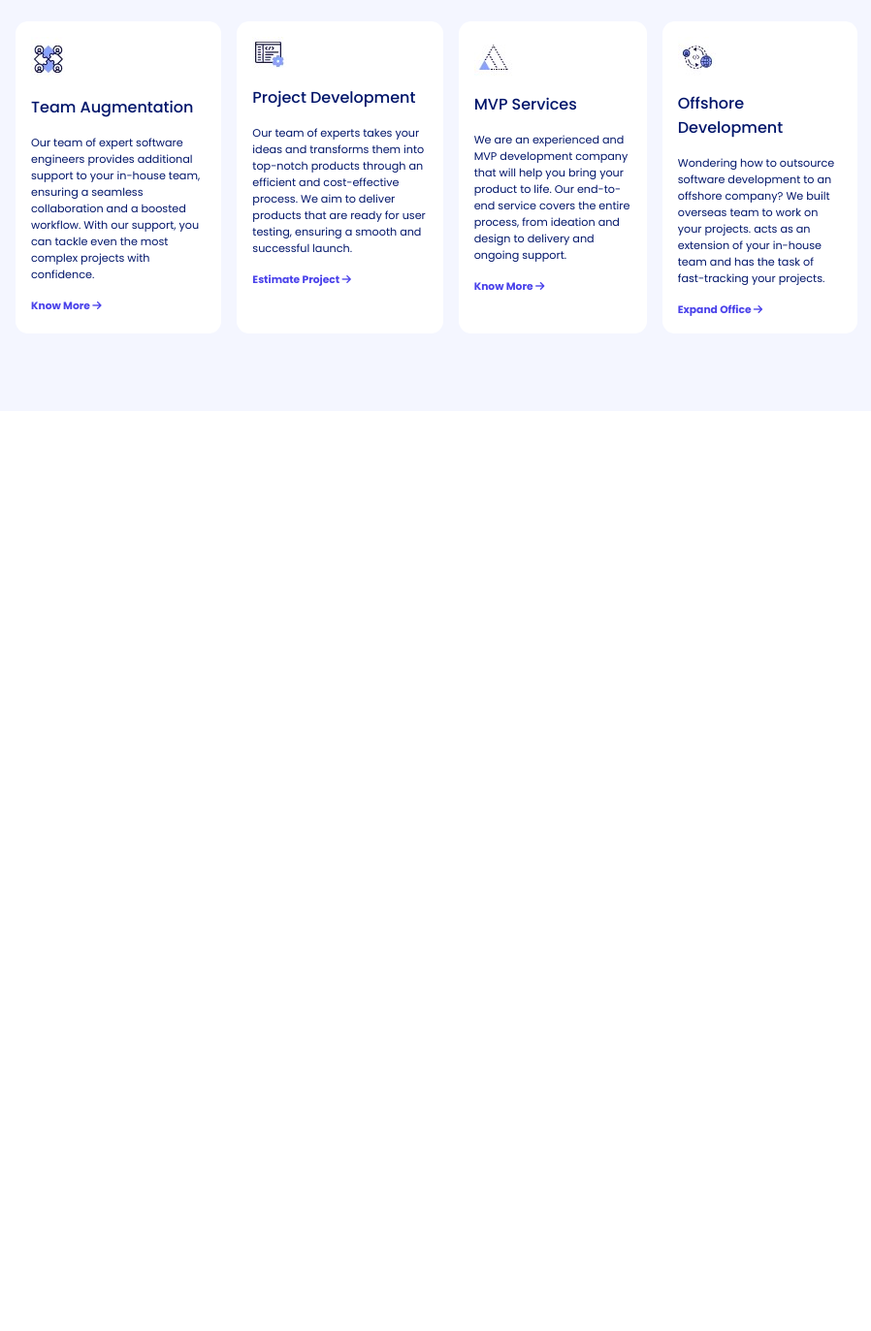
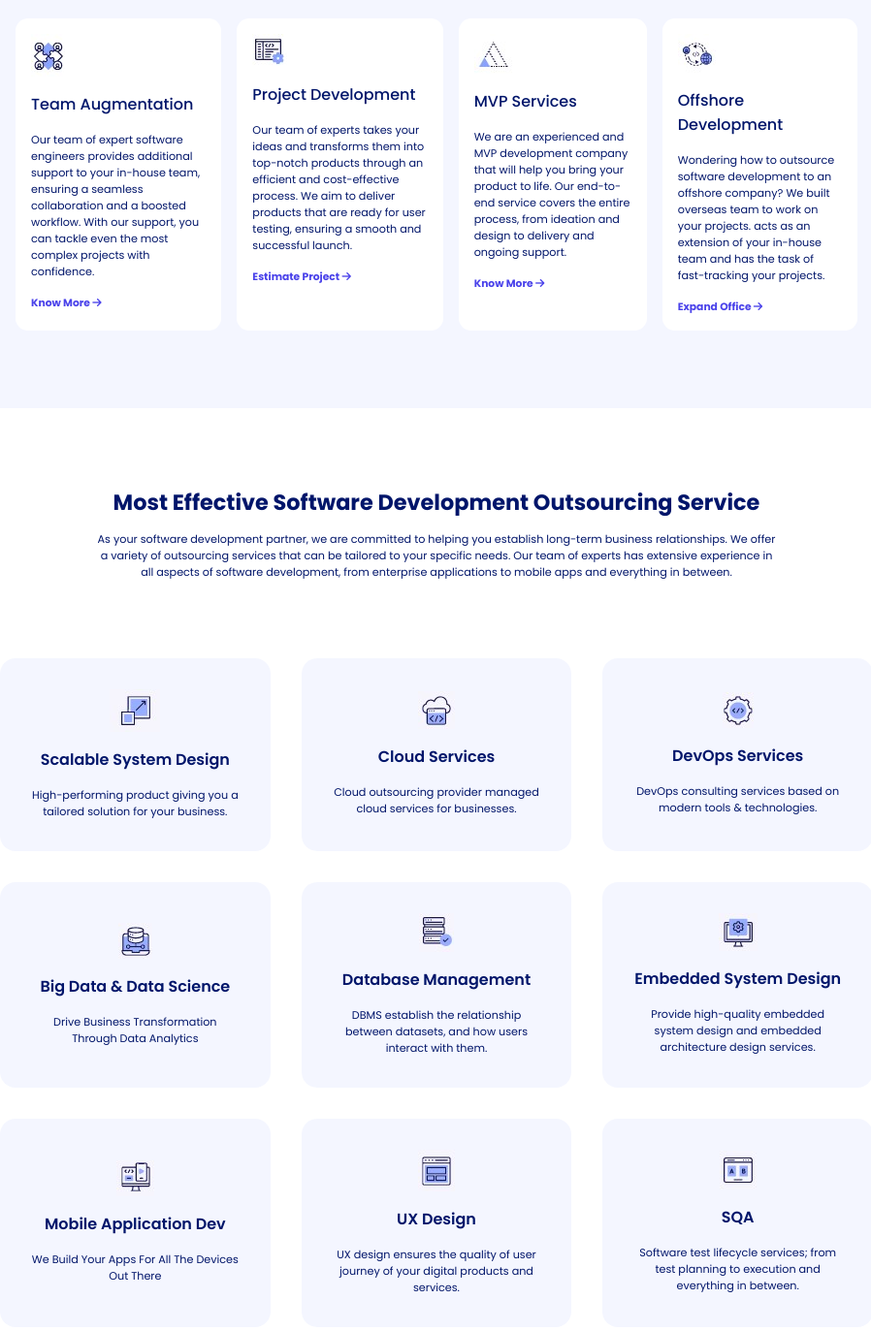
Before and after one commit to nayemislam2124/clone-vivasoft, a plain HTML site: page index.html in a window 1280 px wide. Shown: the part 922-2295 px from the top of the page at 97% size, without its empty margins (190-1088 px from the left). Before the commit the page ends 1346 px from the top, so only its background shows below. Drawn offline with Linux system fonts and the light colour scheme.

Commit message:
section design add

```diff
--- a/index.html
+++ b/index.html
@@ -110,6 +110,61 @@
             </div>
         </section>
         <!-- section 2 end -->
+        <!-- section 3 start  -->
+        <section>
+            <div class="section-header">
+                <h1 class="primary-h1">Most Effective Software Development Outsourcing Service</h1>
+                <p class="primary-p">As your software development partner, we are committed to helping you establish long-term business relationships. We offer a variety of outsourcing services that can be tailored to your specific needs. Our team of experts has extensive experience in all aspects of software development, from enterprise applications to mobile apps and everything in between.</p>
+            </div>
+            <div class="section-3-item-container">
+                <div class="section-3-items-text">
+                    <img src="image/group5.jpg" alt="">
+                    <h4>Scalable System Design</h4>
+                    <p class="primary-p">High-performing product giving you a tailored solution for your business. </p>
+                </div>
+                <div class="section-3-items-text">
+                    <img src="image/group6.jpg" alt="">
+                    <h4>Cloud Services</h4>
+                    <p class="primary-p">Cloud outsourcing provider managed cloud services for businesses. </p>
+                </div>
+                <div class="section-3-items-text">
+                    <img src="image/group7.jpg" alt="">
+                    <h4>DevOps Services</h4>
+                    <p class="primary-p">DevOps consulting services based on modern tools & technologies. </p>
+                </div>
+                <div class="section-3-items-text">
+                    <img src="image/group8.jpg" alt="">
+                    <h4>Big Data & Data Science</h4>
+                    <p class="primary-p">Drive Business Transformation Through Data Analytics </p>
+                </div>
+                <div class="section-3-items-text">
+                    <img src="image/group9.jpg" alt="">
+                    <h4>Database Management</h4>
+                    <p class="primary-p">DBMS establish the relationship between datasets, and how users interact with them.  </p>
+                </div>
+                <div class="section-3-items-text">
+                    <img src="image/group10.jpg" alt="">
+                    <h4>Embedded System Design</h4>
+                    <p class="primary-p">Provide high-quality embedded system design and embedded architecture design services.</p>
+                </div>
+                <div class="section-3-items-text">
+                    <img src="image/group11.jpg" alt="">
+                    <h4>Mobile Application Dev</h4>
+                    <p class="primary-p">We Build Your Apps For All The Devices Out There</p>
+                </div>
+                <div class="section-3-items-text">
+                    <img src="image/group12.jpg" alt="">
+                    <h4>UX Design</h4>
+                    <p class="primary-p">UX design ensures the quality of user journey of your digital products and services.  </p>
+                </div>
+                <div class="section-3-items-text" id="last">
+                    <img src="image/group13.jpg" alt="">
+                    <h4>SQA</h4>
+                    <p class="primary-p">Software test lifecycle services; from test planning to execution and everything in between. </p>
+                </div>
+            </div>
+        </section>
+        <!-- section 3 end -->
     </main>
     <footer>
 
--- a/style.css
+++ b/style.css
@@ -149,6 +149,36 @@ header .navbar ul li a:hover{
     color:#4A42EA;
 }
 /* section 2 end */
+/* section 3 start  */
+.section-header h1{
+    font-size:1.4rem;
+    margin-bottom:0.8rem;
+}
+.section-3-item-container{
+    max-width: 900px;
+    display:grid;
+    grid-template-columns:repeat(3,1fr);
+    margin:1rem auto;
+    gap:2rem;
+}
+.section-3-items-text{
+    display:flex;
+    flex-direction:column;
+    justify-content:center;
+    align-items:center;
+    gap:1rem;
+    background-color:#c4d0ff30;
+    padding:2rem;
+    border-radius:1rem;
+}
+.section-3-items-text h4{
+    color:#00156A;
+    font-weight:600;
+}
+.section-3-items-text p{
+    text-align:center;
+}
+/* section 3 end*/
 /* responsive tablet approach start  */
 @media screen and (min-width: 576px) and (max-width: 992px){
     header{
@@ -205,6 +235,14 @@ header .navbar ul li a:hover{
     .section-2-items-text{
         gap:1rem;justify-content:center;
         align-items:center;
+    }
+    .section-3-item-container{
+        grid-template-columns:repeat(2,1fr);
+        width:90%;
+        gap:2rem;
+    }
+    .section-3-items-text{
+        gap:1rem;
     }
 }
 /* responsive tablet approach end */
@@ -263,5 +301,13 @@ header .navbar ul li a:hover{
     .section-2-items-text{
         gap:0.9rem;
     }
+    .section-3-item-container{
+        grid-template-columns:repeat(1,1fr);
+        width:90%;
+        gap:2rem;
+    }
+    .section-3-items-text{
+        gap:1rem;
+    }
 }
 /* responsive mobile approach end */
```
